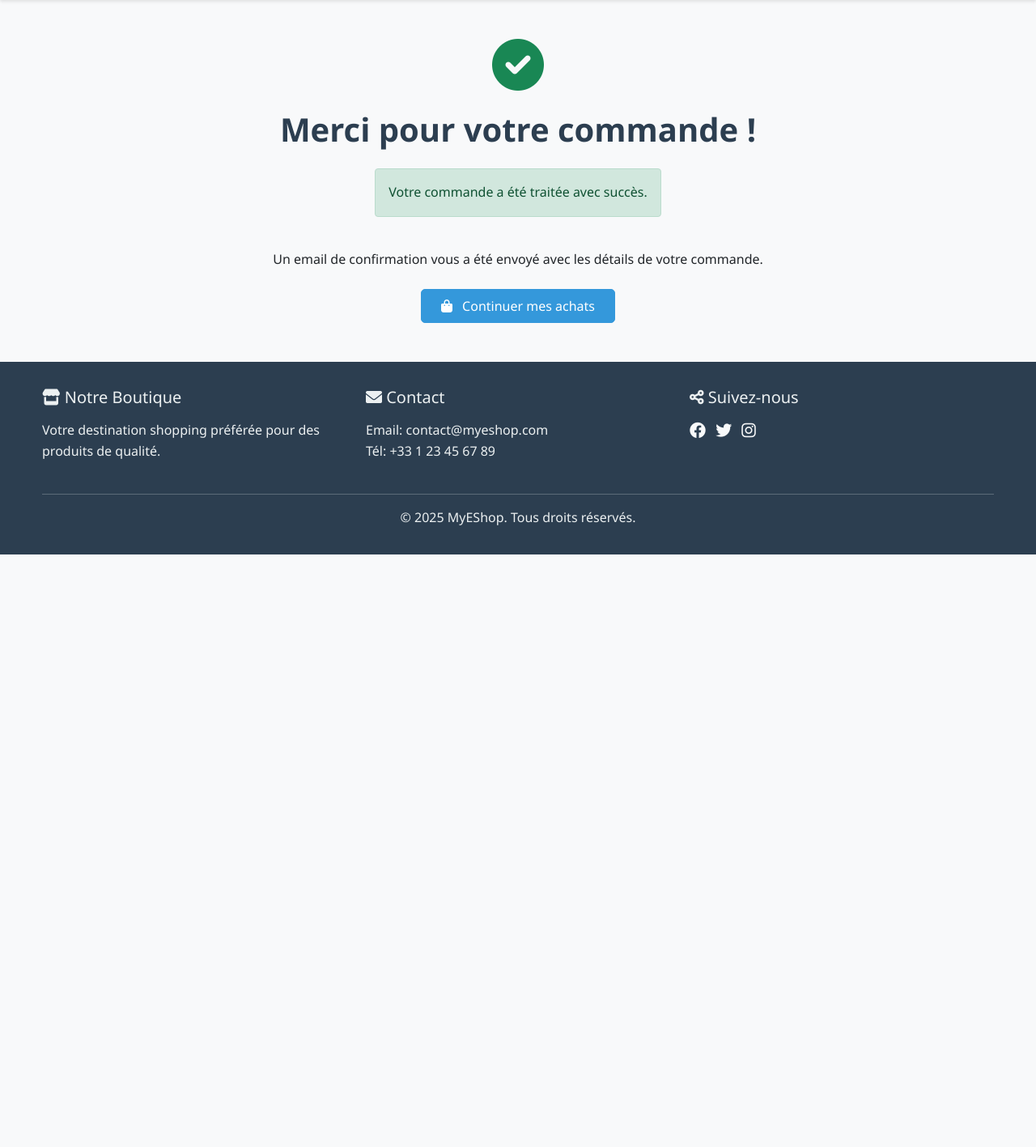
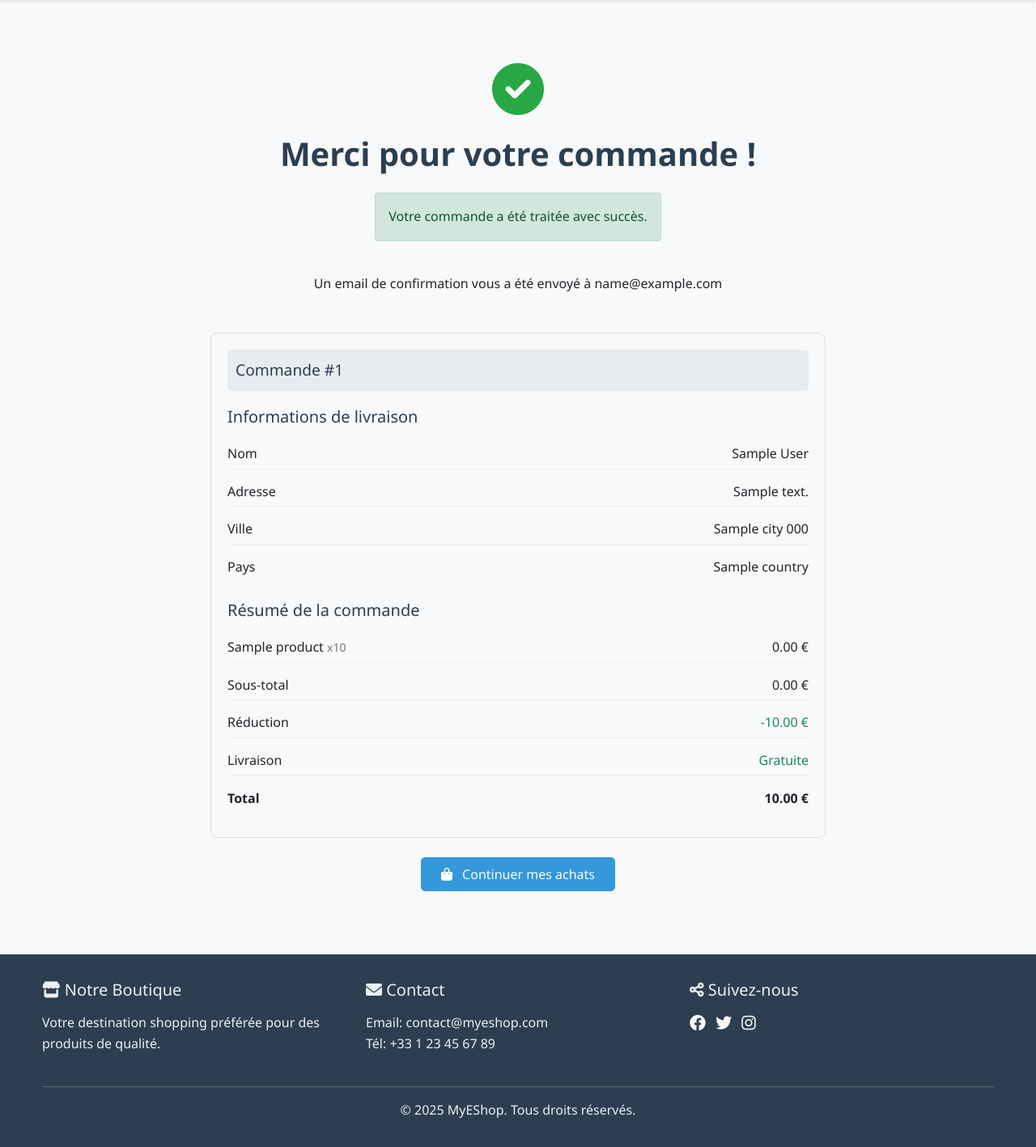
Before and after one commit to Math-Vov13/MyEShop, a PHP site: template app/Views/checkout/success.php in a window 1280 px wide. Shown: the part 58-1475 px from the top of the page at 81% size. Before the commit the page ends 800 px from the top, so only its background shows below. Run offline with PHP 8.4, Linux system fonts and the light colour scheme; the template is opened without the code that fills it: most values are stand-ins (such as "Sample title", 1, 10 or a date in 2020).

Commit message:
added purchases logs to success.php page

```diff
--- a/app/Views/checkout/success.php
+++ b/app/Views/checkout/success.php
@@ -1,20 +1,131 @@
 <?php require_once __DIR__ . '/../layouts/header.php'; ?>
 
+<style>
+.success-container {
+    max-width: 800px;
+    margin: 0 auto;
+    padding: 30px 20px;
+}
+
+.order-details {
+    margin-top: 30px;
+    padding: 20px;
+    border: 1px solid #ddd;
+    border-radius: 8px;
+    background-color: #f8f9fa;
+}
+
+.order-number {
+    font-size: 1.2em;
+    color: #2c3e50;
+    margin-bottom: 20px;
+    padding: 10px;
+    background-color: #e9ecef;
+    border-radius: 5px;
+}
+
+.detail-row {
+    display: flex;
+    justify-content: space-between;
+    margin-bottom: 10px;
+    padding: 5px 0;
+    border-bottom: 1px solid #eee;
+}
+
+.detail-row:last-child {
+    border-bottom: none;
+}
+
+.success-icon {
+    color: #28a745;
+    animation: scaleUp 0.5s ease-in-out;
+}
+
+@keyframes scaleUp {
+    0% { transform: scale(0); }
+    80% { transform: scale(1.2); }
+    100% { transform: scale(1); }
+}
+</style>
+
 <div class="container mt-5">
-    <div class="text-center">
-        <div class="mb-4">
-            <i class="fas fa-check-circle text-success" style="font-size: 64px;"></i>
+    <div class="success-container">
+        <div class="text-center mb-5">
+            <div class="mb-4">
+                <i class="fas fa-check-circle success-icon" style="font-size: 64px;"></i>
+            </div>
+
+            <h1 class="mb-4">Merci pour votre commande !</h1>
+
+            <div class="alert alert-success d-inline-block">
+                <p class="mb-0">Votre commande a été traitée avec succès.</p>
+            </div>
+
+            <p class="mt-4">Un email de confirmation vous a été envoyé à <?= htmlspecialchars($orderData['email']) ?></p>
         </div>
 
-        <h1 class="mb-4">Merci pour votre commande !</h1>
+        <div class="order-details">
+            <div class="order-number">
+                Commande #<?= htmlspecialchars($orderData['orderNumber']) ?>
+            </div>
 
-        <div class="alert alert-success d-inline-block">
-            <p class="mb-0">Votre commande a été traitée avec succès.</p>
+            <div class="customer-info mb-4">
+                <h5>Informations de livraison</h5>
+                <div class="detail-row">
+                    <span>Nom</span>
+                    <span><?= htmlspecialchars($orderData['firstName'] . ' ' . $orderData['lastName'], ENT_QUOTES, 'UTF-8') ?></span>
+                </div>
+                <div class="detail-row">
+                    <span>Adresse</span>
+                    <span><?= htmlspecialchars($orderData['address']) ?></span>
+                </div>
+                <div class="detail-row">
+                    <span>Ville</span>
+                    <span><?= htmlspecialchars($orderData['city'] . ' ' . $orderData['postalCode']) ?></span>
+                </div>
+                <div class="detail-row">
+                    <span>Pays</span>
+                    <span><?= htmlspecialchars($orderData['country']) ?></span>
+                </div>
+            </div>
+
+            <div class="order-summary">
+                <h5>Résumé de la commande</h5>
+                <?php foreach ($orderData['cart_items'] as $item): ?>
+                    <div class="detail-row">
+                        <span>
+                            <?= htmlspecialchars($item['product']['name']) ?>
+                            <small class="text-muted">x<?= $item['quantity'] ?></small>
+                        </span>
+                        <span><?= number_format($item['subtotal'], 2) ?> €</span>
+                    </div>
+                <?php endforeach; ?>
+
+                <div class="detail-row">
+                    <span>Sous-total</span>
+                    <span><?= number_format($orderData['subtotal'], 2) ?> €</span>
+                </div>
+
+                <?php if ($orderData['discount'] > 0): ?>
+                    <div class="detail-row">
+                        <span>Réduction</span>
+                        <span class="text-success">-<?= number_format($orderData['discount'], 2) ?> €</span>
+                    </div>
+                <?php endif; ?>
+
+                <div class="detail-row">
+                    <span>Livraison</span>
+                    <span class="text-success">Gratuite</span>
+                </div>
+
+                <div class="detail-row">
+                    <strong>Total</strong>
+                    <strong><?= number_format($orderData['total'], 2) ?> €</strong>
+                </div>
+            </div>
         </div>
 
-        <p class="mt-4">Un email de confirmation vous a été envoyé avec les détails de votre commande.</p>
-
-        <div class="mt-4">
+        <div class="text-center mt-4">
             <a href="/products" class="btn btn-primary">
                 <i class="fas fa-shopping-bag me-2"></i>
                 Continuer mes achats
```
